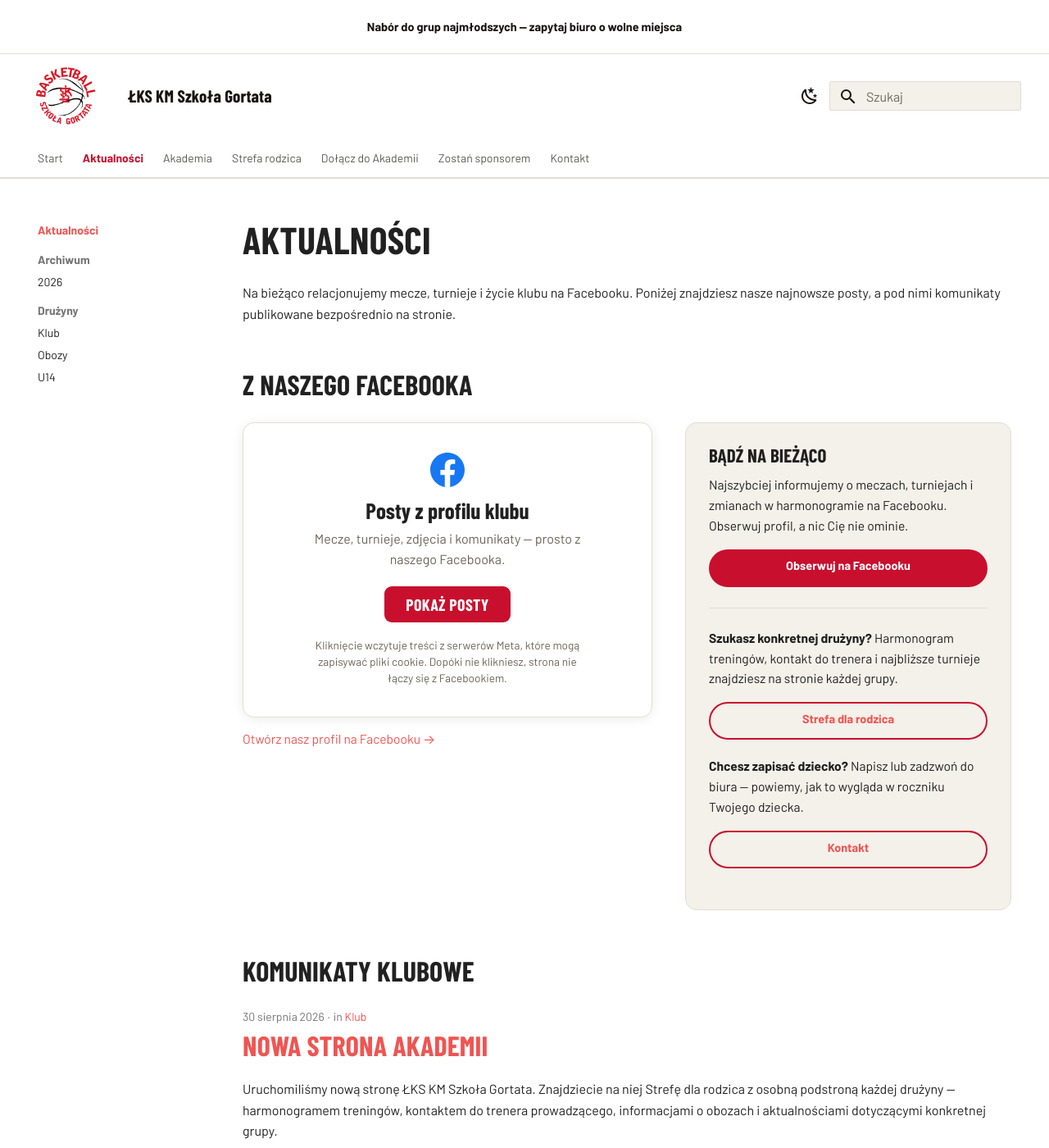
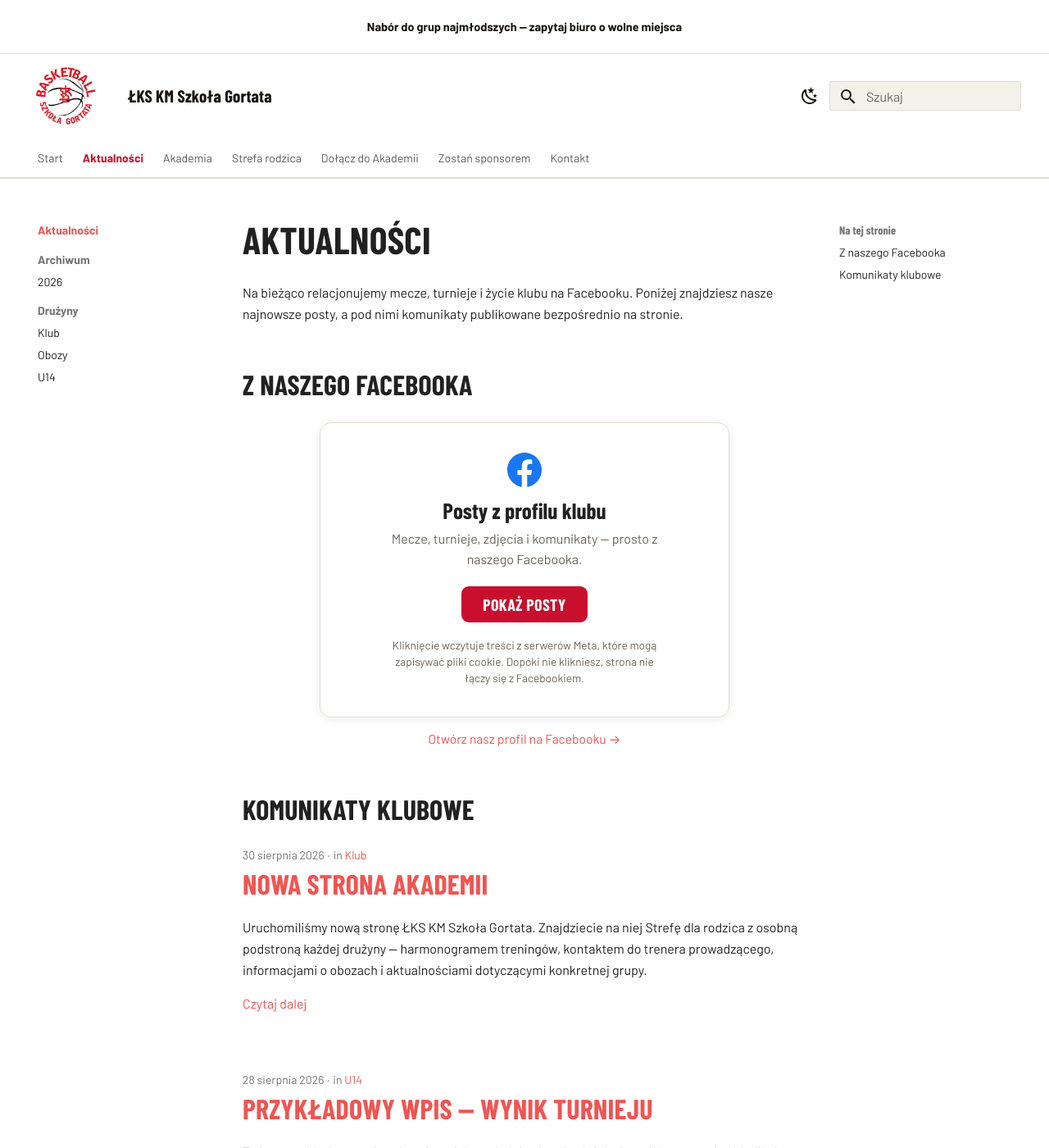
Before and after one commit to piotrlew-creator/lks-junior, an MkDocs documentation site: the page built from docs/aktualnosci/index.md, in a window 1280 px wide and 1400 px high. Shown: the whole window at 82% size. Built offline with MkDocs 1.6.1 and Material for MkDocs 9.7.7, drawn with Linux system fonts in a browser that asks for light colours; some web fonts are replaced.

Commit message:
Wysrodkowany feed i przywrocony spis tresci

```diff
--- a/docs/aktualnosci/index.md
+++ b/docs/aktualnosci/index.md
@@ -15,7 +13,6 @@ publikowane bezpośrednio na stronie.
 
 ## Z naszego Facebooka
 
-<div class="lks-fbwrap" markdown>
 <div class="lks-fb" data-href="https://www.facebook.com/lksKMjunior" data-height="720">
   <div class="lks-fb__slot">
     <svg class="lks-fb__icon" viewBox="0 0 24 24" aria-hidden="true"><path d="M24 12.07C24 5.4 18.63 0 12 0S0 5.4 0 12.07C0 18.1 4.39 23.1 10.13 24v-8.44H7.08v-3.49h3.05V9.41c-.02-3.03 1.79-4.7 4.53-4.7 1.31 0 2.68.24 2.68.24v2.97h-1.51c-1.49 0-1.96.93-1.96 1.89v2.26h3.33l-.53 3.49h-2.8V24C19.61 23.1 24 18.1 24 12.07z"/></svg>
@@ -34,31 +31,5 @@ publikowane bezpośrednio na stronie.
   </p>
 </div>
 
-<aside class="lks-fbside" markdown>
-
-### Bądź na bieżąco
-
-Najszybciej informujemy o meczach, turniejach i zmianach w harmonogramie
-na Facebooku. Obserwuj profil, a nic Cię nie ominie.
-
-[Obserwuj na Facebooku](https://www.facebook.com/lksKMjunior){ .md-button .md-button--primary }
-
----
-
-**Szukasz konkretnej drużyny?**
-Harmonogram treningów, kontakt do trenera i najbliższe turnieje znajdziesz
-na stronie każdej grupy.
-
-[Strefa dla rodzica](../strefa-rodzica/index.md){ .md-button }
-
-**Chcesz zapisać dziecko?**
-Napisz lub zadzwoń do biura — powiemy, jak to wygląda w roczniku Twojego
-dziecka.
-
-[Kontakt](../kontakt.md){ .md-button }
-
-</aside>
-
-</div>
 
 ## Komunikaty klubowe
--- a/docs/stylesheets/extra.css
+++ b/docs/stylesheets/extra.css
@@ -903,57 +903,11 @@ summary:focus-visible,
    Wtyczka Meta wczytuje się dopiero po kliknięciu: strona nie łączy
    się z Facebookiem, dopóki odwiedzający tego nie zechce.
    ═══════════════════════════════════════════════════════════════ */
+/* Wtyczka Meta ma twardy limit 500 px szerokości i nie da się go
+   obejść, więc zamiast rozciągać ją na siłę — centrujemy w kolumnie. */
 .md-typeset .lks-fb {
-  margin: 1.4rem 0 2.2rem;
-}
-
-/* Wtyczka Meta ma twardy limit 500 px szerokości i nie da się go
-   obejść — więc zamiast zostawiać pustą jedną trzecią, stawiamy obok
-   kolumnę z odnośnikami. Na telefonie kolumny układają się jedna
-   pod drugą. */
-.md-typeset .lks-fbwrap {
-  display: grid;
-  grid-template-columns: 1fr;
-  gap: 1.4rem;
-  align-items: start;
-  margin: 1.4rem 0 2.2rem;
-}
-.md-typeset .lks-fbwrap > .lks-fb { margin: 0; }
-
-@media screen and (min-width: 60em) {
-  .md-typeset .lks-fbwrap {
-    grid-template-columns: 500px minmax(240px, 1fr);
-    gap: 2rem;
-  }
-}
-
-.md-typeset .lks-fbside {
-  padding: 1.3rem 1.4rem 1.5rem;
-  border: 1px solid var(--lks-border);
-  border-radius: var(--lks-r);
-  background: var(--lks-surface-2);
-}
-.md-typeset .lks-fbside > :first-child { margin-top: 0; }
-.md-typeset .lks-fbside h3 {
-  font-size: 1.15rem;
-  text-transform: uppercase;
-  margin: 0 0 0.5rem;
-}
-.md-typeset .lks-fbside p {
-  font-size: 0.78rem;
-  line-height: 1.6;
-  margin: 0 0 0.8rem;
-}
-.md-typeset .lks-fbside hr {
-  margin: 1.2rem 0;
-  border-color: var(--lks-border);
-}
-.md-typeset .lks-fbside .md-button {
-  display: block;
-  text-align: center;
-  font-size: 0.72rem;
-  padding: 0.45em 1em;
-  margin: 0 0 1rem;
+  max-width: 500px;
+  margin: 1.4rem auto 2.2rem;
 }
 
 /* -- Kafel zachęty (stan przed kliknięciem) ------------------- */
@@ -962,7 +916,6 @@ summary:focus-visible,
   flex-direction: column;
   align-items: center;
   text-align: center;
-  max-width: 500px;
   padding: 1.8rem 1.3rem;
   border: 1px solid var(--lks-border);
   border-radius: var(--lks-r);
@@ -1030,4 +983,5 @@ summary:focus-visible,
 .md-typeset .lks-fb__fallback {
   font-size: 0.78rem;
   margin: 0.7rem 0 0;
+  text-align: center;
 }
--- a/mkdocs.yml
+++ b/mkdocs.yml
@@ -82,10 +82,10 @@ extra:
   generator: false
 
 extra_css:
-  - stylesheets/extra.css?v=7
+  - stylesheets/extra.css?v=8
 
 extra_javascript:
-  - javascripts/extra.js?v=7
+  - javascripts/extra.js?v=8
 
 plugins:
   - search:
```
Also changed, not shown: other parts of docs/aktualnosci/index.md (+0 -2 lines).
